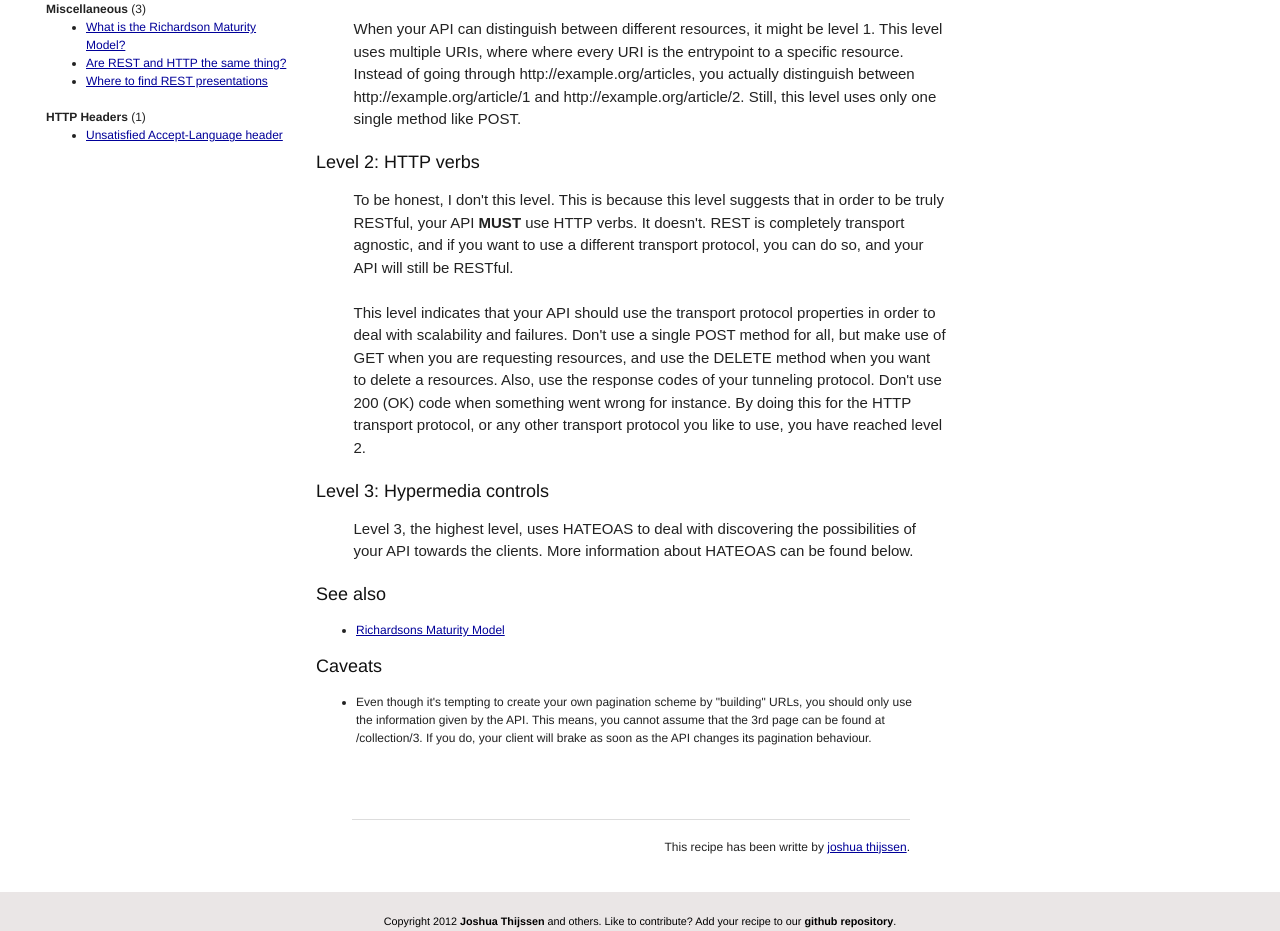
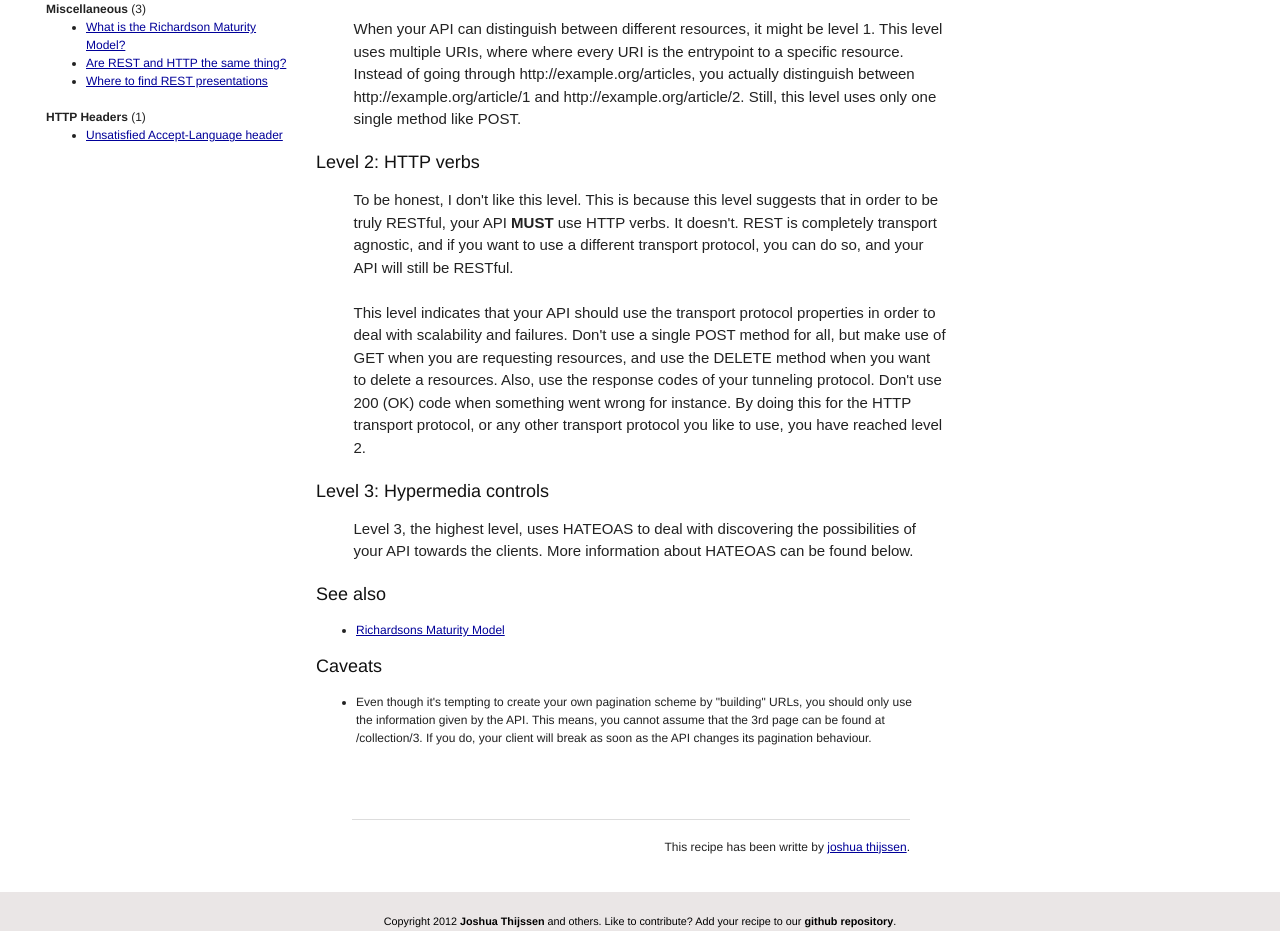
Before and after one commit to restcookbook/restcookbook, a Jekyll site: the page built from _posts/2012-12-14-richardsonmaturitymodel.html, in a window 1280 px wide. Shown: the part 450-1381 px from the top of the page. Built offline with Jekyll 4.4.1, drawn with Linux system fonts in a browser that asks for light colours.

Commit message:
Fix missing word and spelling mistake

```diff
--- a/_posts/2012-12-14-richardsonmaturitymodel.html
+++ b/_posts/2012-12-14-richardsonmaturitymodel.html
@@ -25,7 +25,7 @@ author_email: jthijssen@noxlogic.nl
     only one single method like POST.</p>
 
 <h3>Level 2: HTTP verbs</h3>
-<p>To be honest, I don't this level. This is because this level suggests that in order to be truly RESTful, your API
+<p>To be honest, I don't like this level. This is because this level suggests that in order to be truly RESTful, your API
     <b>MUST</b> use HTTP verbs. It doesn't. REST is completely transport agnostic, and if you want to use a different
     transport protocol, you can do so, and your API will still be RESTful.</p>
 <p>This level indicates that your API should use the transport protocol properties in order to deal with scalability and
@@ -47,6 +47,6 @@ author_email: jthijssen@noxlogic.nl
 <h3>Caveats</h3>
 <ul>
     <li>Even though it's tempting to create your own pagination scheme by "building" URLs, you should only use the information given by
-    the API. This means, you cannot assume that the 3rd page can be found at /collection/3. If you do, your client will brake as soon
+    the API. This means, you cannot assume that the 3rd page can be found at /collection/3. If you do, your client will break as soon
     as the API changes its pagination behaviour.</li>
 </ul>
```
